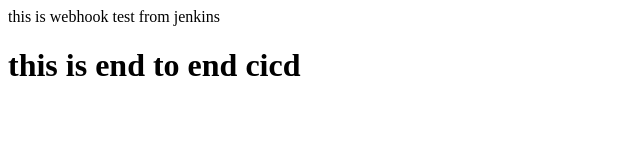
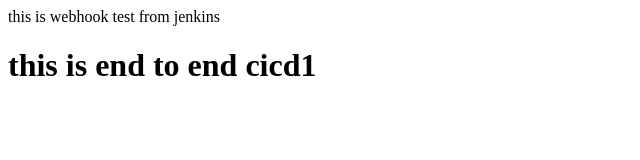
Before and after one commit to virendra16/automation-app, a plain HTML site: page index.html in a window 1280 px wide. Shown: the full height of the page, 0-640 px from the left. Drawn offline with Linux system fonts and the light colour scheme.

Commit message:
cicd job1

```diff
--- a/index.html
+++ b/index.html
@@ -1,2 +1,2 @@
 this is webhook test from jenkins
-<h1> this is end to end cicd</h1>
+<h1> this is end to end cicd1</h1>
```
